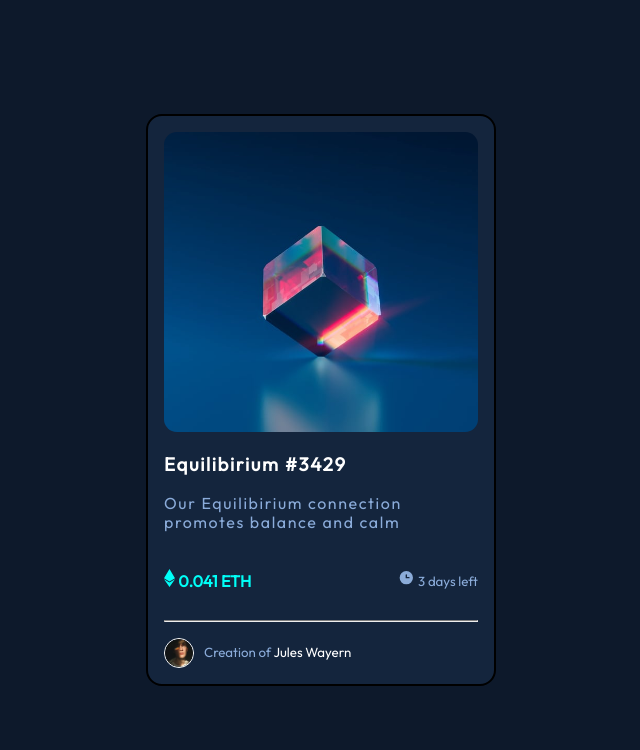
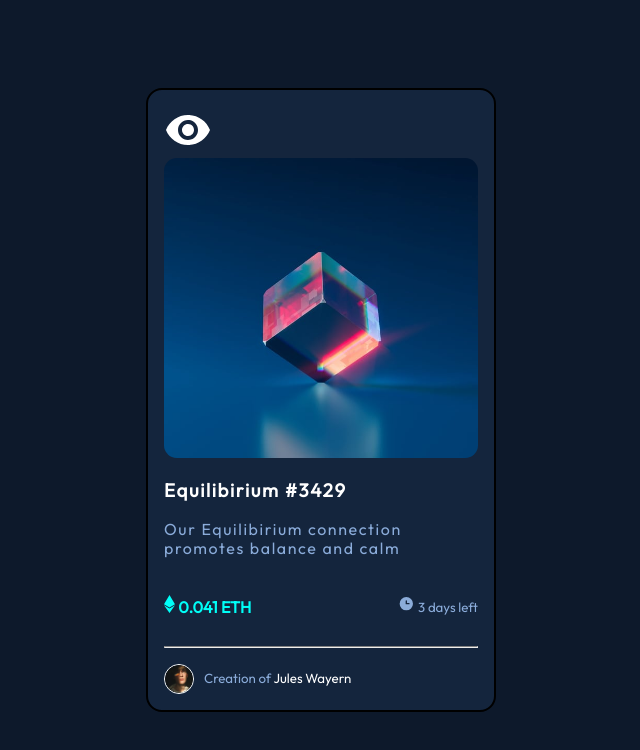
Before and after one commit to AJAY0993/nft-preview-card, a plain HTML site: page index.html in a window 1280 px wide. Shown: the whole page, without its empty margins (319-959 px from the left). Drawn offline with Linux system fonts and the light colour scheme.

Commit message:
Update index.html

```diff
--- a/index.html
+++ b/index.html
@@ -1,4 +1,5 @@
 <!DOCTYPE html>
+
 <html lang="en">
 
 <head>
@@ -6,7 +7,7 @@
 	<meta name="viewport" content="width=device-width, initial-scale=1.0">
 	<meta name="keywords" content="one, two, three">
 
-	<title>Blank Template</title>
+	<title>NFT card component</title>
 
 	<!-- external CSS link -->
 	<link rel="preconnect" href="https://fonts.googleapis.com">
@@ -20,6 +21,9 @@
 <body>
 	<main>
 		<div class="nft-image">
+			<div class="card__image_overlay">
+				<img src="img/icon-view.svg" alt="">
+			</div>
 			<img class="card__image" src="/img/image-equilibrium.jpg" alt="">
 		</div>
 		<div class="nft-info">
```
